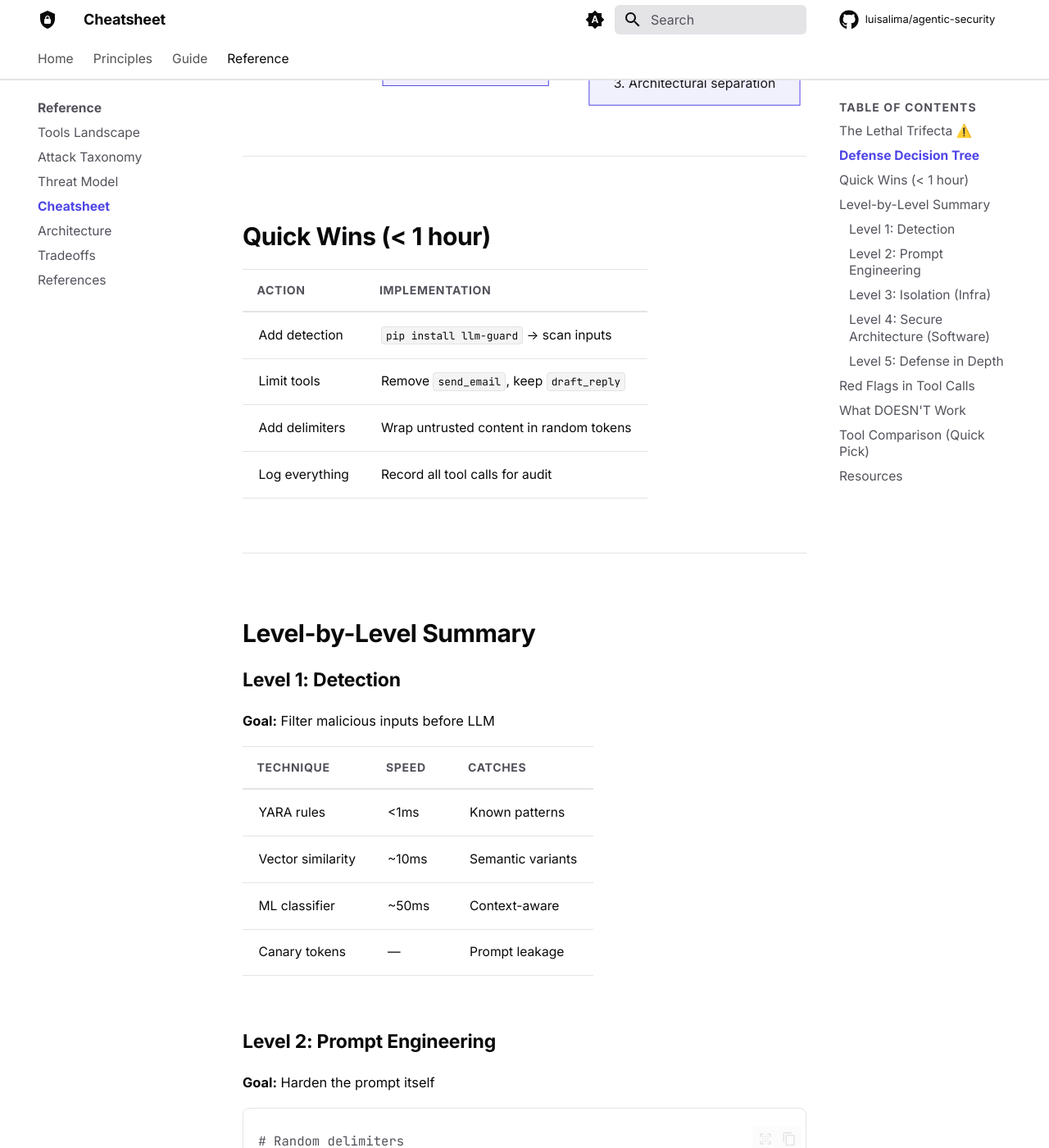
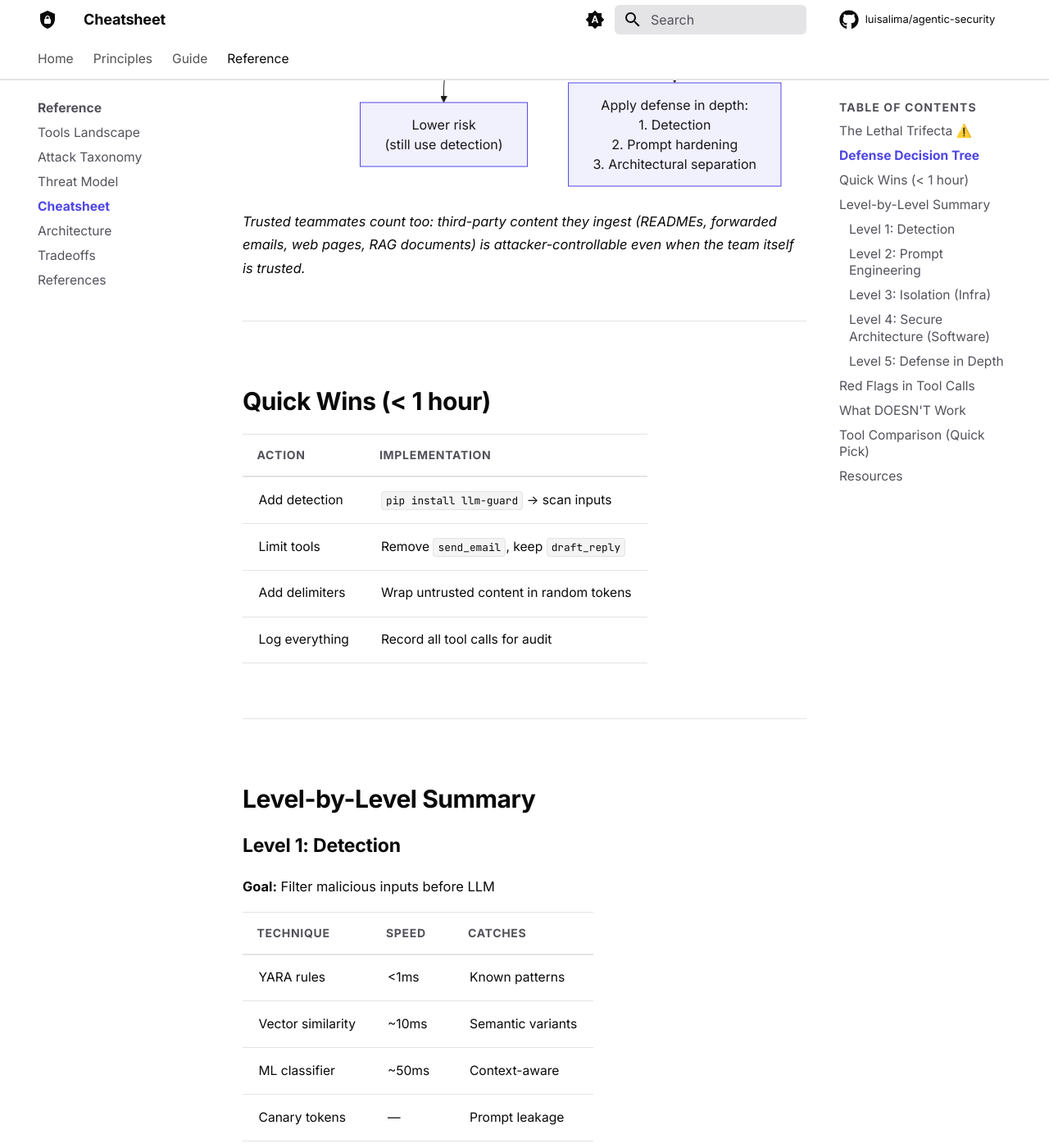
Before and after one commit to luisalima/agentic-security, an MkDocs documentation site: the page built from docs/reference/cheatsheet.md, in a window 1280 px wide and 1400 px high, scrolled down 1492 px. Shown: the whole window at 82% size. Built offline with MkDocs 1.6.1 and Material for MkDocs 9.7.7, drawn with Linux system fonts in a browser that asks for light colours; comment, search, counter and statistics services are not loaded; some of the changed text lies outside the part shown.

Commit message:
docs: apply Batch B feedback (round 2) — threat-model + cheatsheet
- threat_model.md: reorder Step 4 control buckets to
  Infrastructure → Detection → Software, matching the deployment
  order established in principles.md §5 (B9).
- cheatsheet.md: rephrase the Defense Decision Tree's first question
  from "Is the input from a trusted source?" to "Could
  attacker-controllable content reach the LLM?", with a caveat that
  third-party content ingested by trusted teammates still counts
  (READMEs, forwarded emails, web pages, RAG documents) (B10).
- cheatsheet.md: Level 2 (Prompt Engineering) now points to
  guide/2 for sandwich defense, instruction hierarchy, system-prompt
  hardening, and XML tagging — delimiters alone was too narrow
  (B11).
- cheatsheet.md: caption the Level 5 mermaid pipeline as one example
  ordering, not canonical (B12).

FEEDBACK.md: collapse B7/B8/B9 (threat-model) and B10/B11/B12
(cheatsheet) to title-only rows.

Co-Authored-By: Claude Opus 4.7 (1M context) <noreply@anthropic.com>

````diff
--- a/docs/reference/cheatsheet.md
+++ b/docs/reference/cheatsheet.md
@@ -20,11 +20,13 @@ Your agent is vulnerable if it has ALL THREE:
 
 ```mermaid
 flowchart TD
-    A{"Is the input from\na trusted source?"} -- YES --> B["Proceed\n(but still validate outputs)"]
-    A -- NO --> C{"Does the agent\nhave tool access?"}
+    A{"Could attacker-controllable\ncontent reach the LLM?"} -- NO --> B["Lower risk\n(still validate outputs)"]
+    A -- YES --> C{"Does the agent\nhave tool access?"}
     C -- NO --> D["Lower risk\n(still use detection)"]
     C -- YES --> E["Apply defense in depth:\n1. Detection\n2. Prompt hardening\n3. Architectural separation"]
 ```
+
+*Trusted teammates count too: third-party content they ingest (READMEs, forwarded emails, web pages, RAG documents) is attacker-controllable even when the team itself is trusted.*
 
 ---
 
@@ -53,6 +55,8 @@ flowchart TD
 
 ### Level 2: Prompt Engineering
 **Goal:** Harden the prompt itself
+
+Delimiters are the simplest tactic. See [Guide §2: Prompt Engineering](../guide/2_prompt_engineering.md) for sandwich defense, instruction hierarchy, system-prompt hardening, and XML tagging.
 
 ```python
 # Random delimiters
````
Also changed, not shown: other parts of docs/reference/cheatsheet.md (+2 -0 lines), FEEDBACK.md (+9 -27 lines), docs/reference/threat_model.md (+7 -7 lines).
